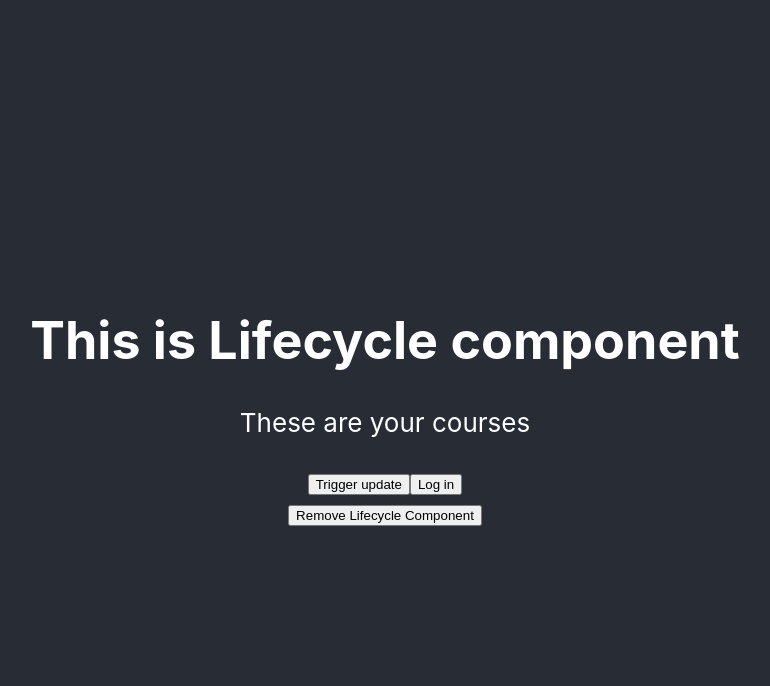
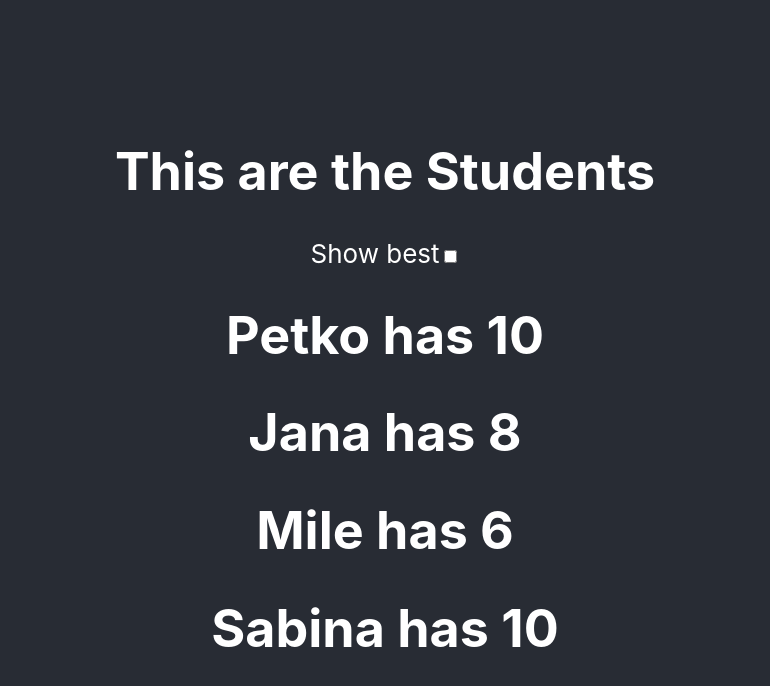
Before and after one commit to andreaangelova/react-app, a React (Create React App) app: page / in a window 1280 px wide. Shown: the top 686 px of the page, without its empty margins (255-1025 px from the left). Built offline with nearby package versions, Linux system fonts and the light colour scheme.

Commit message:
students example with state

```diff
--- a/src/App.js
+++ b/src/App.js
@@ -1,11 +1,11 @@
 import "./App.css";
-import Parent from "./classExamples/Lifecycle/Parent";
+import Students from "./classExamples/Students/Students";
 
 function App() {
   return (
     <div className="App">
       <header className="App-header">
-        <Parent />
+        <Students></Students>
       </header>
     </div>
   );
--- /dev/null
+++ b/src/classExamples/Students/ListStudents.js
@@ -0,0 +1,23 @@
+import { Component } from "react";
+
+class ListStudents extends Component {
+  state = {};
+  filterStudents = () => {
+    return this.props.showBest
+      ? this.props.students.filter((student) => student.grade == "10")
+      : this.props.students;
+  };
+  render() {
+    return (
+      <div>
+        {this.filterStudents().map((student) => (
+          <h1 key={student.id}>
+            {student.name} has {student.grade}
+          </h1>
+        ))}
+      </div>
+    );
+  }
+}
+
+export default ListStudents;
--- /dev/null
+++ b/src/classExamples/Students/Students.js
@@ -0,0 +1,32 @@
+import { Component } from "react";
+import ListStudents from "./ListStudents";
+
+class Students extends Component {
+  students = [
+    { id: "1", name: "Petko", grade: "10" },
+    { id: "2", name: "Jana", grade: "8" },
+    { id: "3", name: "Mile", grade: "6" },
+    { id: "4", name: "Sabina", grade: "10" },
+  ];
+  state = {
+    showBest: false,
+  };
+  render() {
+    return (
+      <div>
+        <h1>This are the Students</h1>
+        <label>Show best</label>
+        <input
+          type="checkbox"
+          onChange={() => this.setState({ showBest: !this.state.showBest })}
+        />
+        <ListStudents
+          students={this.students}
+          showBest={this.state.showBest}
+        ></ListStudents>
+      </div>
+    );
+  }
+}
+
+export default Students;
```
